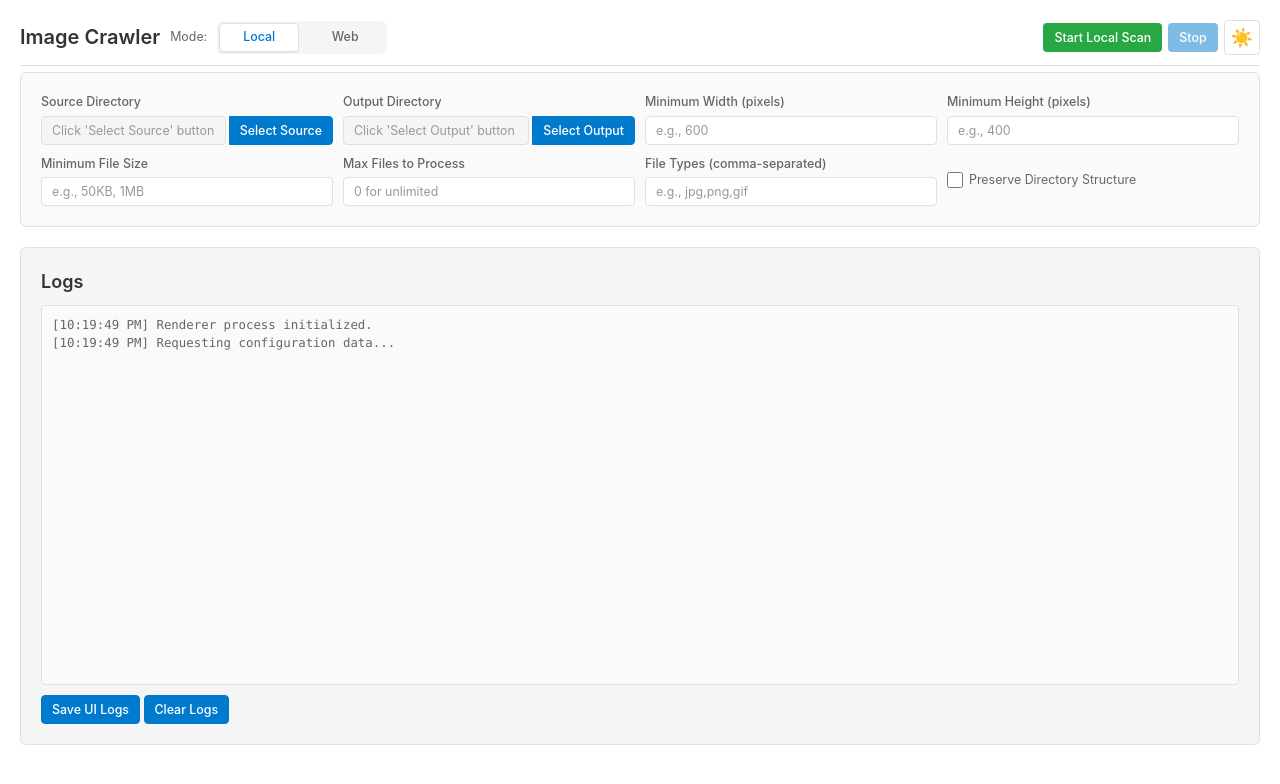
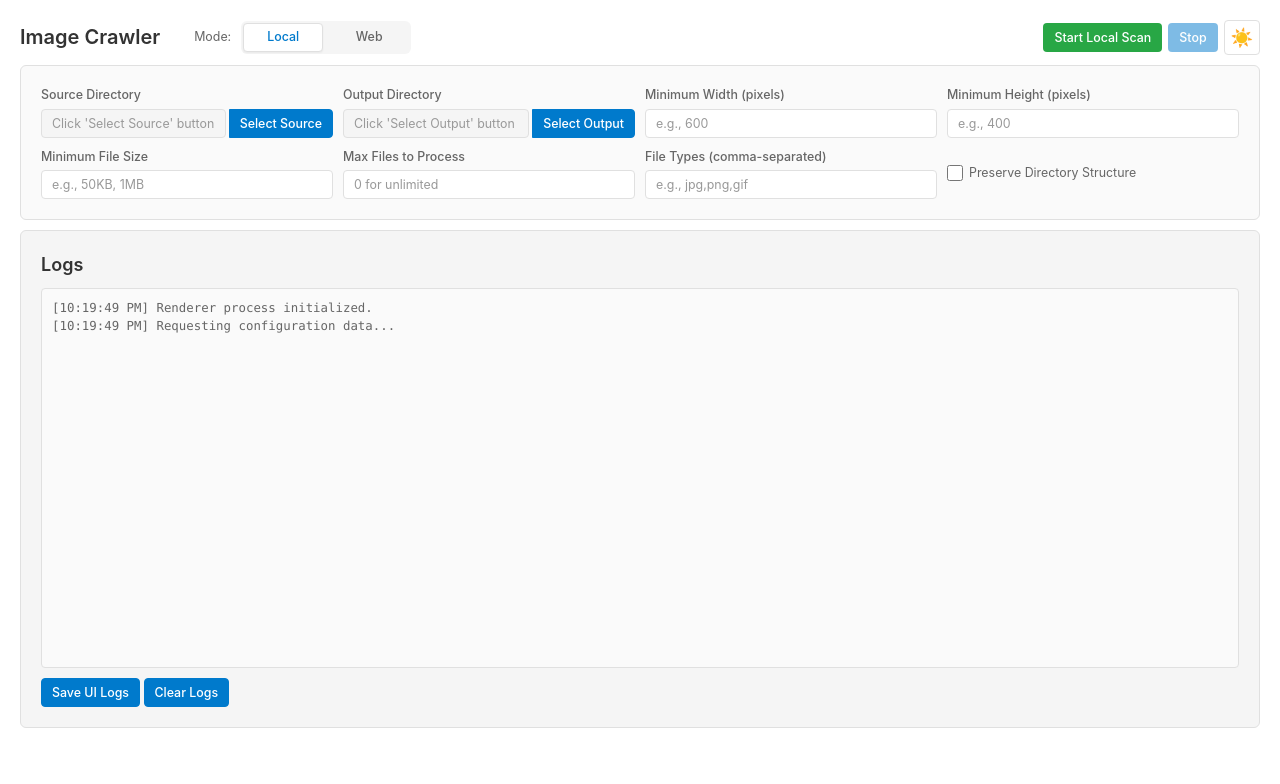
Before and after one commit to rupertgermann/image-crawler, an Electron app: page electron/index.html in a window 1280 px wide. Drawn offline with Linux system fonts and the light colour scheme; no server answers.

Commit message:
style: adjust header and section spacing, remove header border

```diff
--- a/electron/css/styles.css
+++ b/electron/css/styles.css
@@ -80,8 +80,7 @@ body {
   justify-content: space-between;
   align-items: center;
   margin-bottom: var(--spacing-sm);
-  padding-bottom: var(--spacing-md);
-  border-bottom: 1px solid var(--border-color);
+  padding-bottom: var(--spacing-xs);
   gap: var(--spacing-lg);
 }
 
@@ -93,7 +92,7 @@ body {
 }
 
 .header h1 {
-  margin: 0;
+  margin: 0 var(--spacing-xl) 0 0;
   font-size: var(--font-size-xl);
   font-weight: 600;
   color: var(--text-primary);
@@ -113,7 +112,7 @@ body {
 
 /* Section styles */
 .section {
-  margin-bottom: var(--spacing-lg);
+  margin-bottom: var(--spacing-md);
   padding: var(--spacing-lg);
   background-color: var(--bg-secondary);
   border: 1px solid var(--border-color);
```
